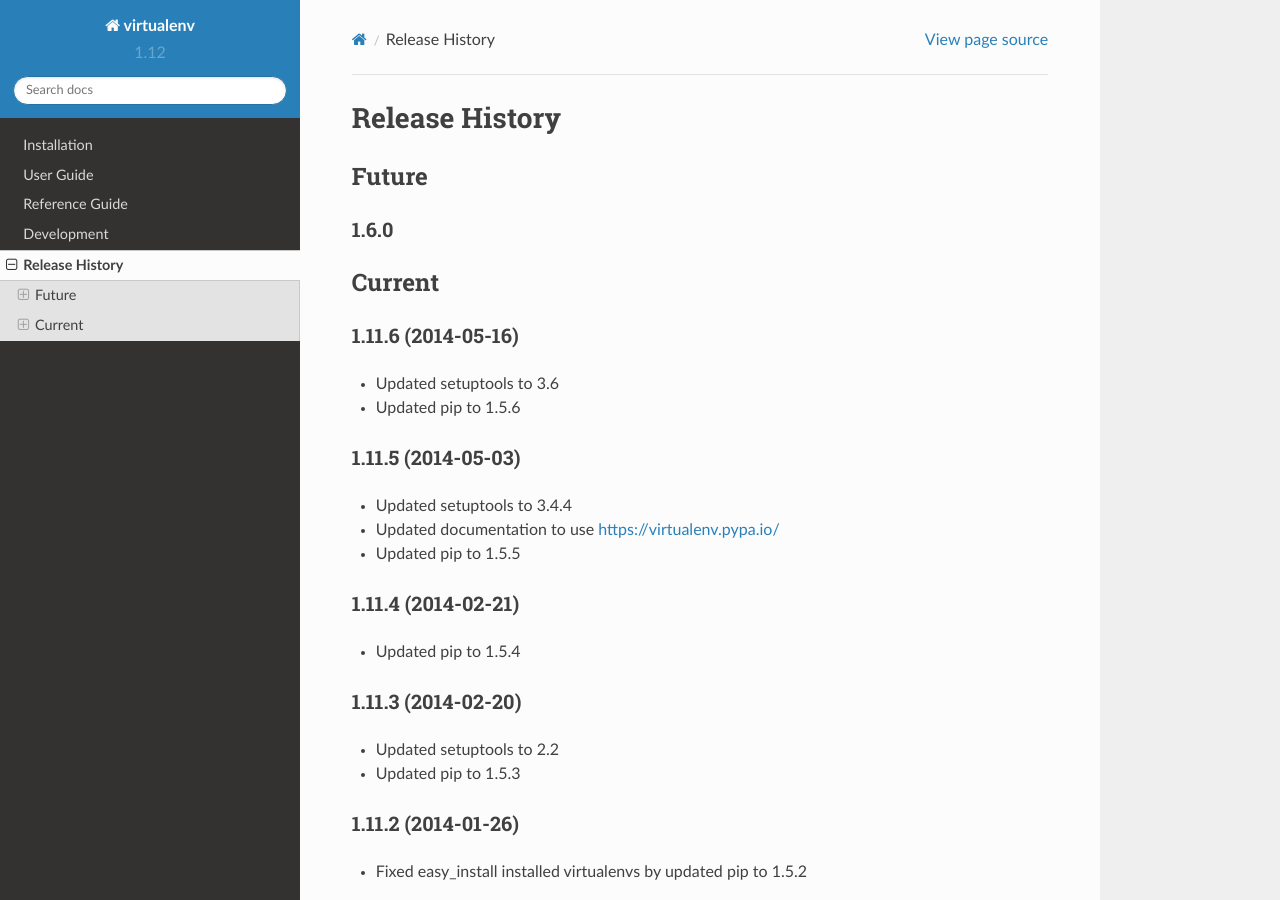
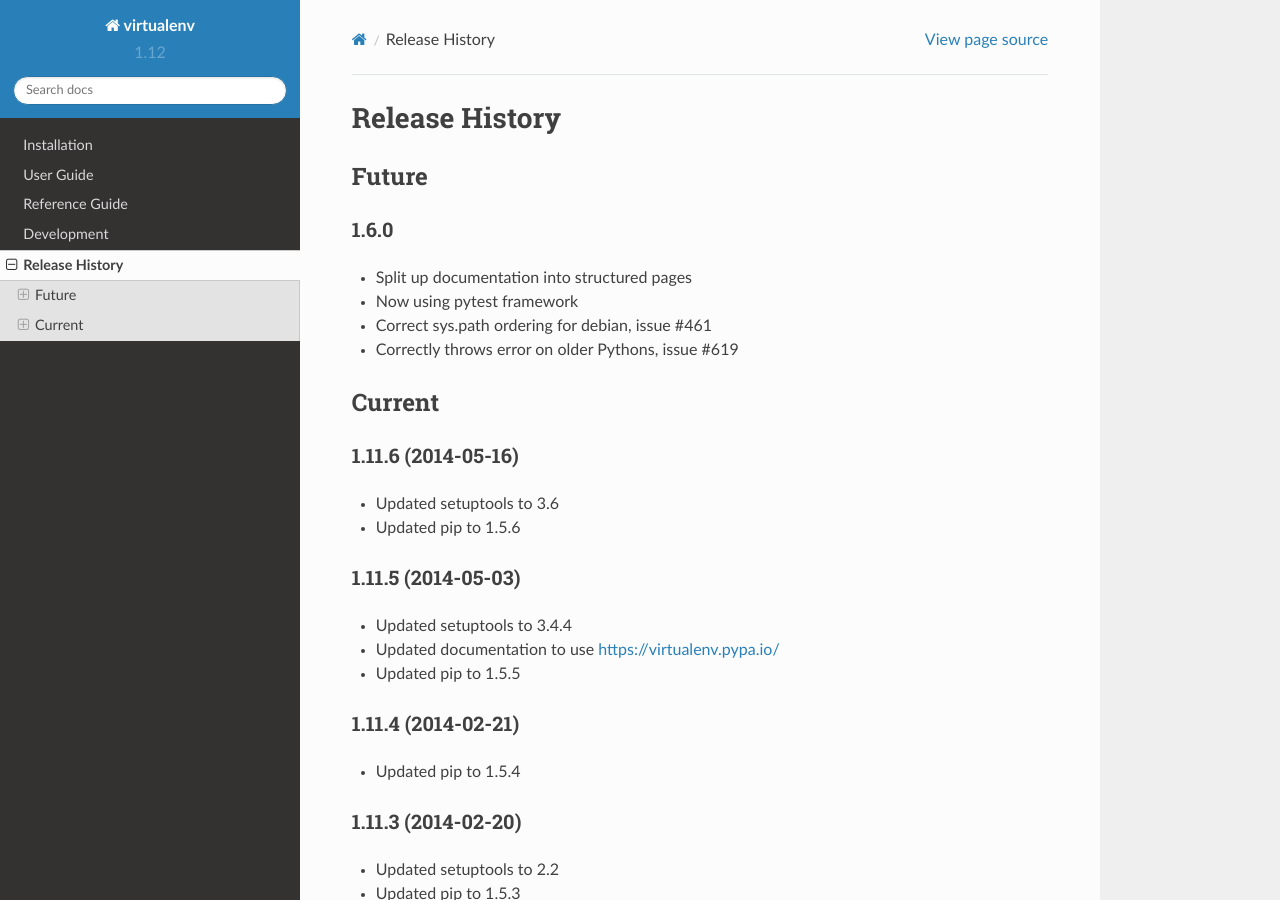
Before and after one commit to pypa/virtualenv, a Sphinx documentation site: the page built from docs/changes.rst, in a window 1280 px wide and 900 px high. Built offline with Sphinx 7.4.7 and the Read the Docs theme 2.0.0, drawn with Linux system fonts in a browser that asks for light colours.

Commit message:
Update changelog

```diff
--- a/docs/changes.rst
+++ b/docs/changes.rst
@@ -6,6 +6,11 @@
 
 1.6.0
 ~~~~~
+
+* Split up documentation into structured pages
+* Now using pytest framework
+* Correct sys.path ordering for debian, issue #461
+* Correctly throws error on older Pythons, issue #619
 
 Current
 -------
```
